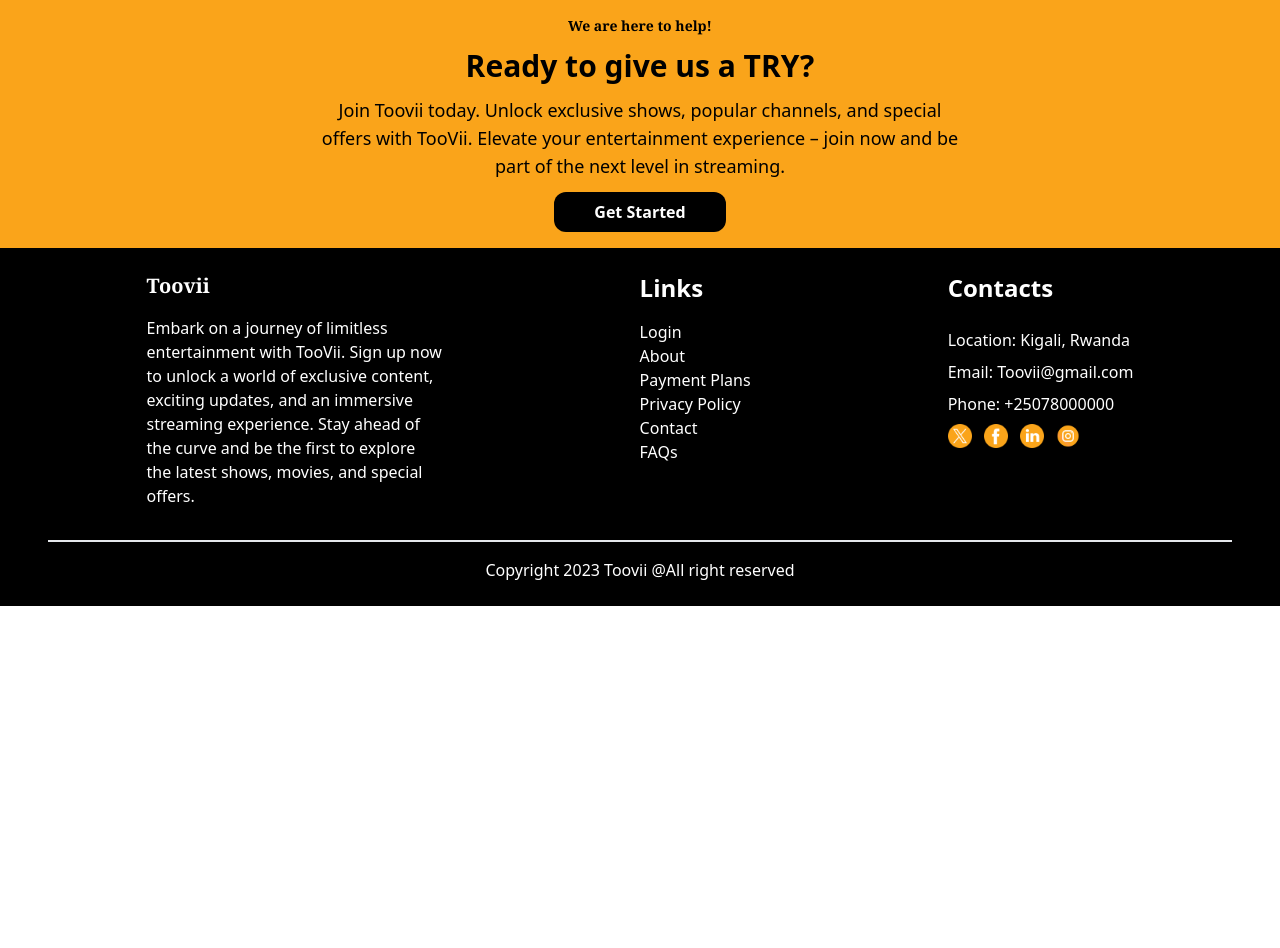
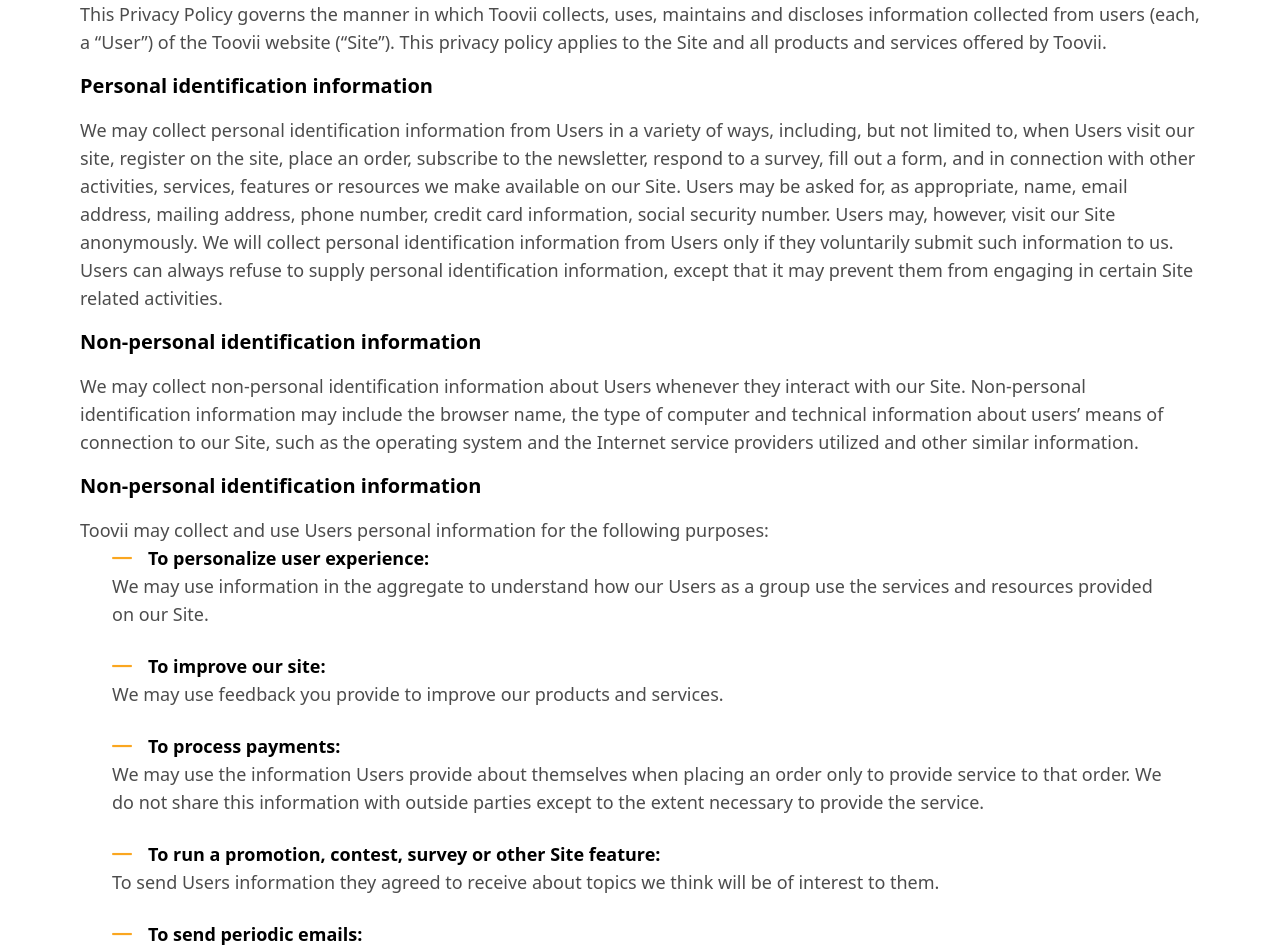
Before and after one commit to Walter250/toovii-fn, a React (Vite) app: page /privacy in a window 1280 px wide. Shown: the part 104-1052 px from the top of the page. Before the commit the page ends 800 px from the top, so only its background shows below. Built offline with nearby package versions, Linux system fonts and the light colour scheme.

Commit message:
privacy page

```diff
--- a/src/pages/Privacy.jsx
+++ b/src/pages/Privacy.jsx
@@ -1,3 +1,163 @@
 export default function Privacy() {
-  return <h1>this is privacy policy page</h1>;
+  return (
+    <article className="px-20 md:px-10 sm:px-6 text-lg text-black/70 py-6">
+      <p>
+        This Privacy Policy governs the manner in which Toovii collects, uses,
+        maintains and discloses information collected from users (each, a
+        “User”) of the Toovii website (“Site”). This privacy policy applies to
+        the Site and all products and services offered by Toovii.
+      </p>
+      <p className="font-bold text-xl text-black my-4">
+        Personal identification information
+      </p>
+      <p>
+        We may collect personal identification information from Users in a
+        variety of ways, including, but not limited to, when Users visit our
+        site, register on the site, place an order, subscribe to the newsletter,
+        respond to a survey, fill out a form, and in connection with other
+        activities, services, features or resources we make available on our
+        Site. Users may be asked for, as appropriate, name, email address,
+        mailing address, phone number, credit card information, social security
+        number. Users may, however, visit our Site anonymously. We will collect
+        personal identification information from Users only if they voluntarily
+        submit such information to us. Users can always refuse to supply
+        personal identification information, except that it may prevent them
+        from engaging in certain Site related activities.
+      </p>
+      <p className="font-bold text-xl text-black my-4">
+        Non-personal identification information
+      </p>
+      <p>
+        We may collect non-personal identification information about Users
+        whenever they interact with our Site. Non-personal identification
+        information may include the browser name, the type of computer and
+        technical information about users’ means of connection to our Site, such
+        as the operating system and the Internet service providers utilized and
+        other similar information.
+      </p>
+      <p className="font-bold text-xl text-black my-4">
+        Non-personal identification information
+      </p>
+      <p>
+        Toovii may collect and use Users personal information for the following
+        purposes:
+      </p>
+      <ul className="px-8 flex flex-col gap-6">
+        <li>
+          <div className="flex items-center gap-4">
+            <img className="w-5 object-contain" src="/minus.png" alt="" />
+            <p className="font-bold text-black text-lg">
+              To personalize user experience:{" "}
+            </p>
+          </div>
+          <p>
+            We may use information in the aggregate to understand how our Users
+            as a group use the services and resources provided on our Site.
+          </p>
+        </li>
+        <li>
+          <div className="flex items-center gap-4">
+            <img className="w-5 object-contain" src="/minus.png" alt="" />
+            <p className="font-bold text-black text-lg">To improve our site:</p>
+          </div>
+          <p>
+            We may use feedback you provide to improve our products and
+            services.
+          </p>
+        </li>
+        <li>
+          <div className="flex items-center gap-4">
+            <img className="w-5 object-contain" src="/minus.png" alt="" />
+            <p className="font-bold text-black text-lg">To process payments:</p>
+          </div>
+          <p>
+            We may use the information Users provide about themselves when
+            placing an order only to provide service to that order. We do not
+            share this information with outside parties except to the extent
+            necessary to provide the service.
+          </p>
+        </li>
+        <li>
+          <div className="flex items-center gap-4">
+            <img className="w-5 object-contain" src="/minus.png" alt="" />
+            <p className="font-bold text-black text-lg">
+              To run a promotion, contest, survey or other Site feature:
+            </p>
+          </div>
+          <p>
+            To send Users information they agreed to receive about topics we
+            think will be of interest to them.
+          </p>
+        </li>
+        <li>
+          <div className="flex items-center gap-4">
+            <img className="w-5 object-contain" src="/minus.png" alt="" />
+            <p className="font-bold text-black text-lg">
+              To send periodic emails:
+            </p>
+          </div>
+          <p>
+            We may use the email address to send User information and updates
+            pertaining to their order. It may also be used to respond to their
+            inquiries, questions, and/or other requests. If User decides to
+            opt-in to our mailing list, they will receive emails that may
+            include company news, updates, related product or service
+            information, etc. If at any time the User would like to unsubscribe
+            from receiving future emails, we include detailed unsubscribe
+            instructions at the bottom of each email.
+          </p>
+        </li>
+      </ul>
+      <p className="font-bold text-xl text-black my-4">Web browser cookies</p>
+      <p>
+        Our Site may use “cookies” to enhance User experience. User’s web
+        browser places cookies on their hard drive for record-keeping purposes
+        and sometimes to track information about them. Users may choose to set
+        their web browser to refuse cookies, or to alert you when cookies are
+        being sent. If they do so, note that some parts of the Site may not
+        function properly.
+      </p>
+      <p className="font-bold text-xl text-black my-4">
+        How we protect your information{" "}
+      </p>
+      <p>
+        We adopt appropriate data collection, storage and processing practices
+        and security measures to protect against unauthorized access,
+        alteration, disclosure or destruction of your personal information,
+        username, password, transaction information and data stored on our Site.
+      </p>
+      <p className="font-bold text-xl text-black my-4">
+        Sharing your personal information
+      </p>
+      <p>
+        We do not sell, trade, or rent Users personal identification information
+        to others. We may share generic aggregated demographic information not
+        linked to any personal identification information regarding visitors and
+        users with our business partners, trusted affiliates and advertisers for
+        the purposes outlined above. We may use third party service providers to
+        help us operate our business and the Site or administer activities on
+        our behalf, such as sending out newsletters or surveys. We may share
+        your information with these third parties for those limited purposes
+        provided that you have given us your permission. We may also release
+        your information when we believe release is appropriate to comply with
+        the law, enforce our site policies, or protect ours or others rights,
+        property, or safety. Additionally, non-personally identifiable visitor
+        information may be provided to other parties for marketing, advertising,
+        or other uses. We may also share your information with government
+        entities as required by law. Users have the right to request access to,
+        rectification or erasure of their personal data, and the right to
+        restrict or object to our processing of their personal data. Users also
+        have the right to data portability. Users may exercise these rights by
+        contacting us through the contact information provided at the end of
+        this policy. You should be aware that when you voluntarily disclose
+        personal information in a public area, such as on a message board, that
+        information can be collected and used by others and may result in
+        unsolicited messages. We are not responsible for the use of any personal
+        information that you disclose in a public area. We reserve the right to
+        update this policy at any time, so please review it frequently. If we
+        make material changes to this policy, we will notify you here, by email,
+        or through notice on our homepage.
+      </p>
+    </article>
+  );
 }
```
